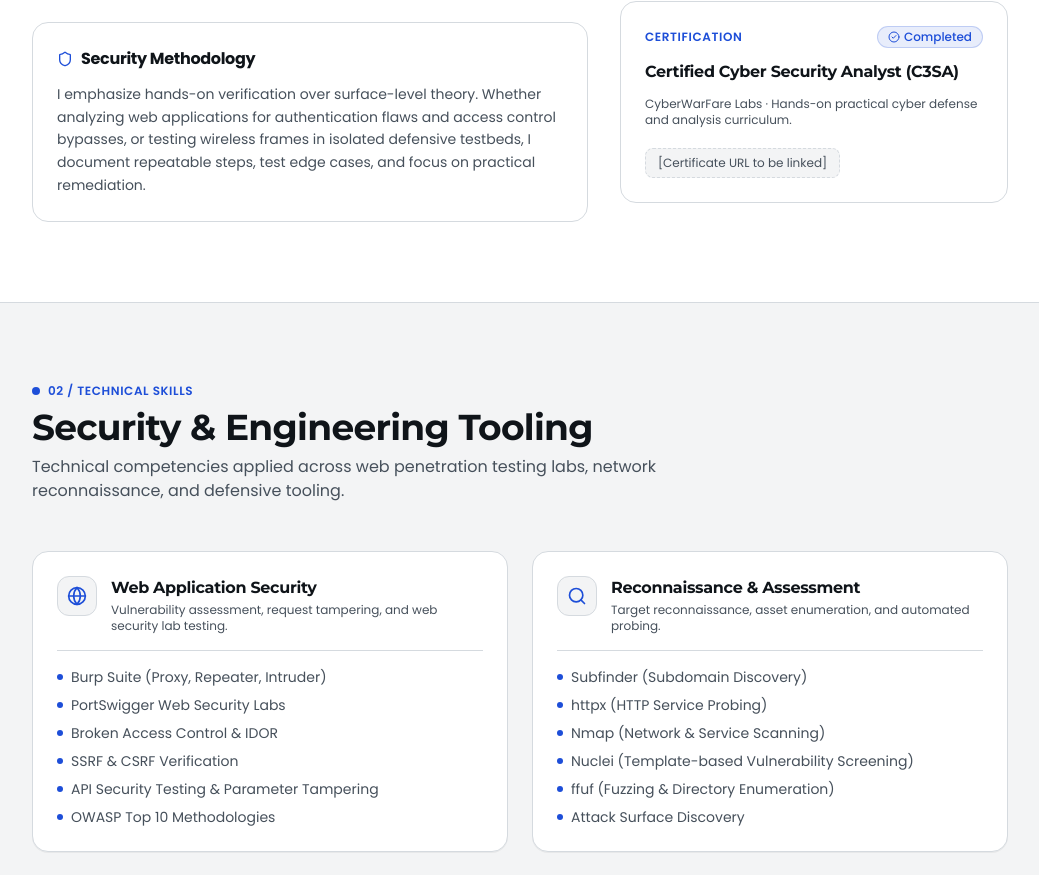
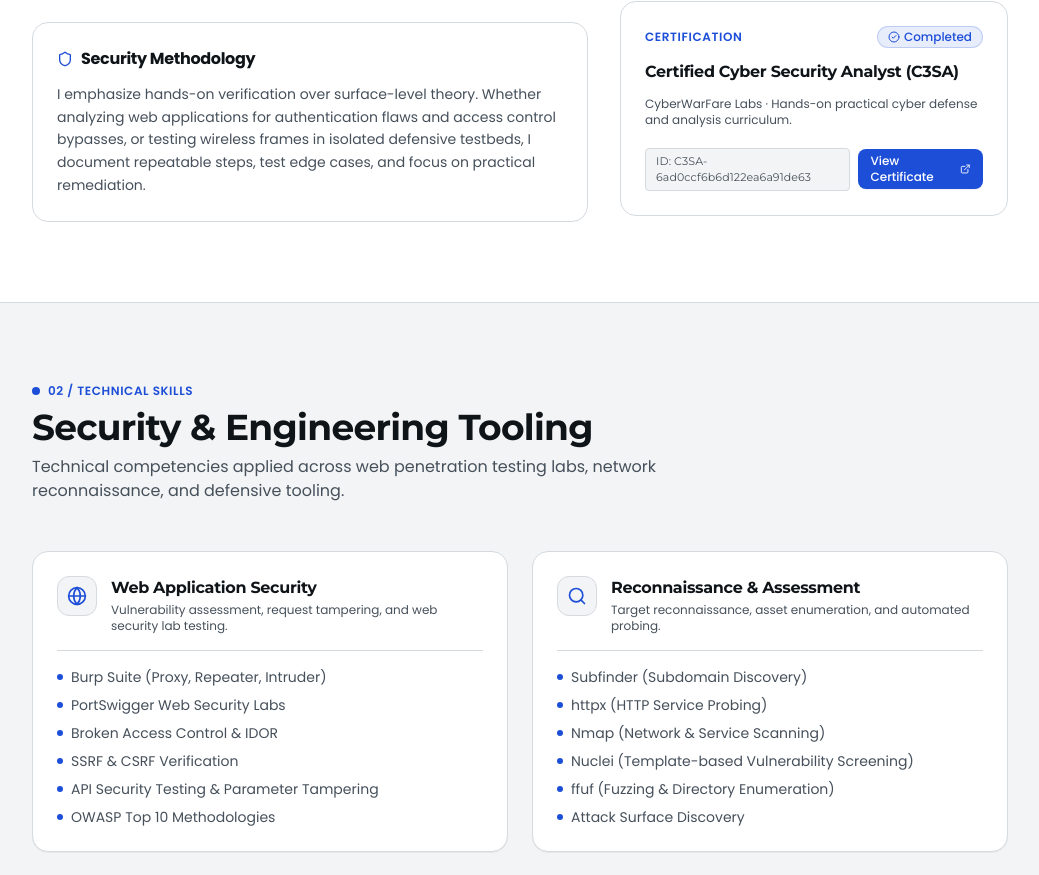
Before and after one commit to shadow-reaper69/portfolio, a React (Vite) app: page / in a window 1280 px wide. Shown: the part 1167-2042 px from the top of the page, without its empty margins (120-1159 px from the left). Built offline with nearby package versions, Linux system fonts and the light colour scheme.

Commit message:
feat: link verified C3SA certificate and credential ID

```diff
--- a/src/components/sections/AboutSection.tsx
+++ b/src/components/sections/AboutSection.tsx
@@ -1,5 +1,5 @@
 import React from 'react'
-import { GraduationCap, MapPin, Calendar, Target, Shield, CheckCircle2 } from 'lucide-react'
+import { GraduationCap, MapPin, Calendar, Target, Shield, CheckCircle2, ExternalLink } from 'lucide-react'
 
 export const AboutSection: React.FC = () => {
   return (
@@ -113,11 +113,20 @@ export const AboutSection: React.FC = () => {
                 CyberWarFare Labs &middot; Hands-on practical cyber defense and analysis curriculum.
               </p>
 
-              {/* Exact required placeholder chip */}
-              <div className="pt-2">
-                <span className="inline-block px-3 py-1.5 rounded-lg border border-dashed border-[#D5DADF] bg-[#F3F4F5] text-xs font-sans text-[#46505B]">
-                  [Certificate URL to be linked]
+              {/* Verified Certificate Link & Credential ID */}
+              <div className="pt-2 flex flex-col sm:flex-row sm:items-center justify-between gap-2">
+                <span className="font-mono text-[11px] text-[#46505B] bg-[#F3F4F5] px-2.5 py-1 rounded border border-[#D5DADF]">
+                  ID: C3SA-6ad0ccf6b6d122ea6a91de63
                 </span>
+                <a
+                  href="/certificates/c3sa-certificate.png"
+                  target="_blank"
+                  rel="noopener noreferrer"
+                  className="inline-flex items-center gap-1.5 px-3 py-1 rounded-lg bg-[#1D4ED8] hover:bg-[#123499] text-white text-xs font-medium transition-colors shadow-2xs"
+                >
+                  <span>View Certificate</span>
+                  <ExternalLink className="w-3 h-3" />
+                </a>
               </div>
             </div>
           </div>
```
Also changed, not shown: public/certificates/c3sa-certificate.png (added).
